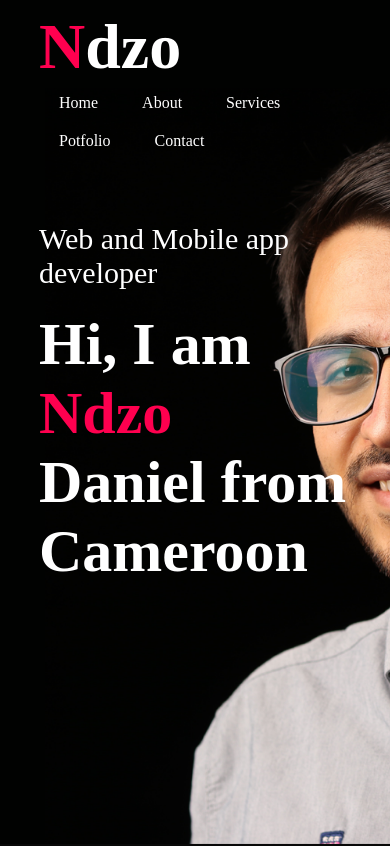
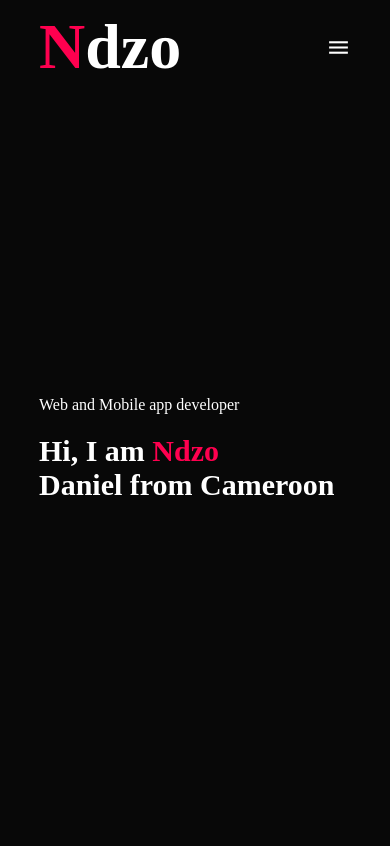
Before and after one commit to wisemandaniel/wisemandaniel.github.io, a plain HTML site: page index.html in a window 390 px wide. Shown: the top 846 px of the page. Drawn offline with Linux system fonts and the light colour scheme.

Commit message:
completed responsiveness

```diff
--- a/index.html
+++ b/index.html
@@ -15,13 +15,15 @@
                 <nav>
                    <div>
                     <h1 class = "logo"><span style = "color: #ff004f">N</span>dzo</h1></div>
-                   <ul>
-                       <li><a href = "#">Home</a></li>
-                       <li><a href = "#">About</a></li>
-                       <li><a href = "#">Services</a></li>
-                       <li><a href = "#">Potfolio</a></li>
-                       <li><a href = "#">Contact</a></li>
+                   <ul id = "sidemenu">
+                       <li><a href = "#header">Home</a></li>
+                       <li><a href = "#about">About</a></li>
+                       <li><a href = "#services">Services</a></li>
+                       <li><a href = "#portfolio">Potfolio</a></li>
+                       <li><a href = "#contact">Contact</a></li>
+                       <i class="material-icons" onclick = "closemenu()">close</i>
                    </ul>
+                   <i class="material-icons" onclick = "openmenu()">menu</i>
                 </nav>
                 <div class = "header-text">
                     <p>Web and Mobile app developer</p>
@@ -177,8 +179,6 @@
     </div>
 
         <script>
-
-
             var tablinks = document.getElementsByClassName("tab-links")
             var tabcontents = document.getElementsByClassName("tab-contents")
 
@@ -196,5 +196,18 @@
             }
 
         </script>
+
+        <script>
+            var sidemenu = document.getElementById("sidemenu")
+
+            function openmenu(tabname) {
+                sidemenu.style.right = "0";
+            }
+
+            function closemenu(tabname) {
+                sidemenu.style.right = "-200px";
+            }
+
+        </script>
     </body>
 </html>
--- a/style.css
+++ b/style.css
@@ -364,3 +364,71 @@ input, textarea {
     font-weight: 300;
     margin-top: 20px;
 }
+
+nav .material-icons {
+    display: none;
+}
+
+
+/* CSS FOR SMALL SCREENS */
+
+@media only screen and (max-width: 600px) {
+    #header {
+        background-image: url();
+    }
+    .header-text {
+        margin-top: 100%;
+        font-size: 16px;
+    }
+    .header-text h1 {
+        font-size: 30px;
+    }
+    nav .material-icons {
+        display: block;
+        font-size: 25px;
+    }
+    nav ul {
+        background: #ff004f;
+        position: fixed;
+        top: 0;
+        right: -200px;
+        width: 200px;
+        height: 100vh;
+        padding-top: 50px;
+        z-index: 2;
+        transition: right 0.5s;
+    }
+    nav ul li {
+        display: block;
+        margin: 25px;
+    }
+    nav ul .material-icons {
+        position: absolute;
+        top: 25px;
+        left: 25px;
+        cursor: pointer;
+    }
+    .sub-title {
+        font-size: 40px;
+    }
+    .about-col-1, .about-col-2 {
+        flex-basis: 100%;
+    }
+
+    .about-col-1 {
+        margin-bottom: 30px;
+    }
+    .about-col-2 {
+        font-size: 14px;
+    }
+    .tab-links {
+        font-size: 16px;
+        margin-right: 20px;
+    }
+    .contact-left, .contact-right {
+        flex-basis: 100%;
+    }
+    .copyright {
+        font-size: 14px;
+    }
+}
```
